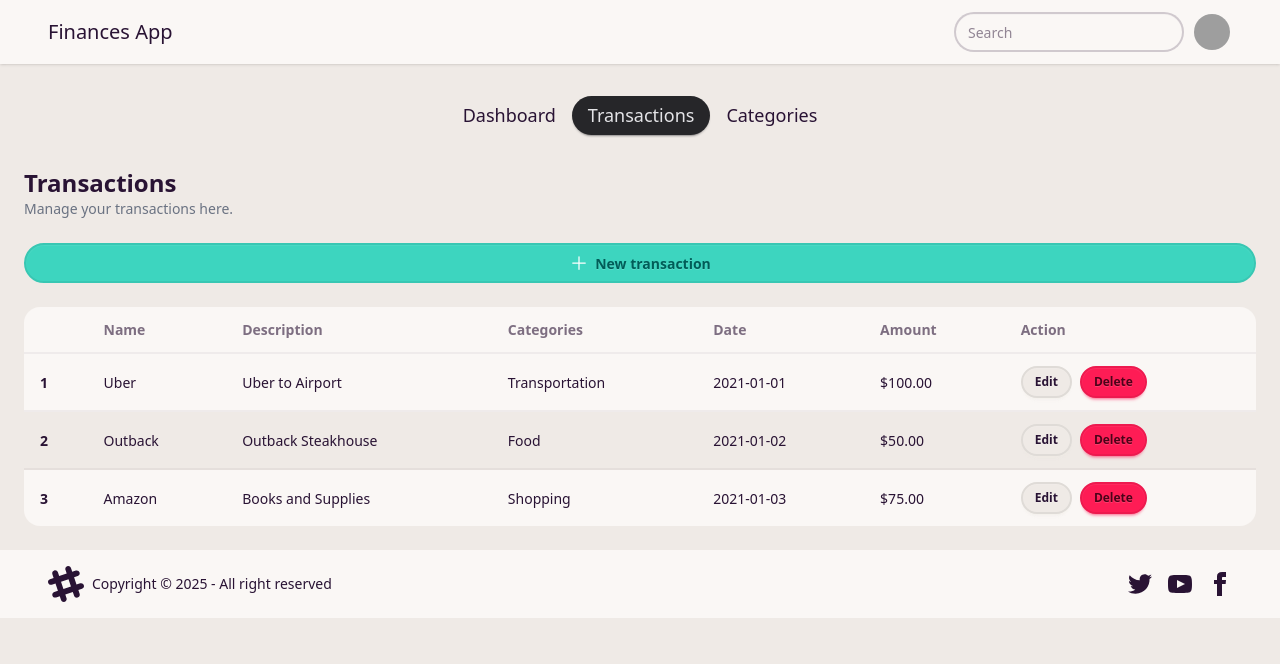
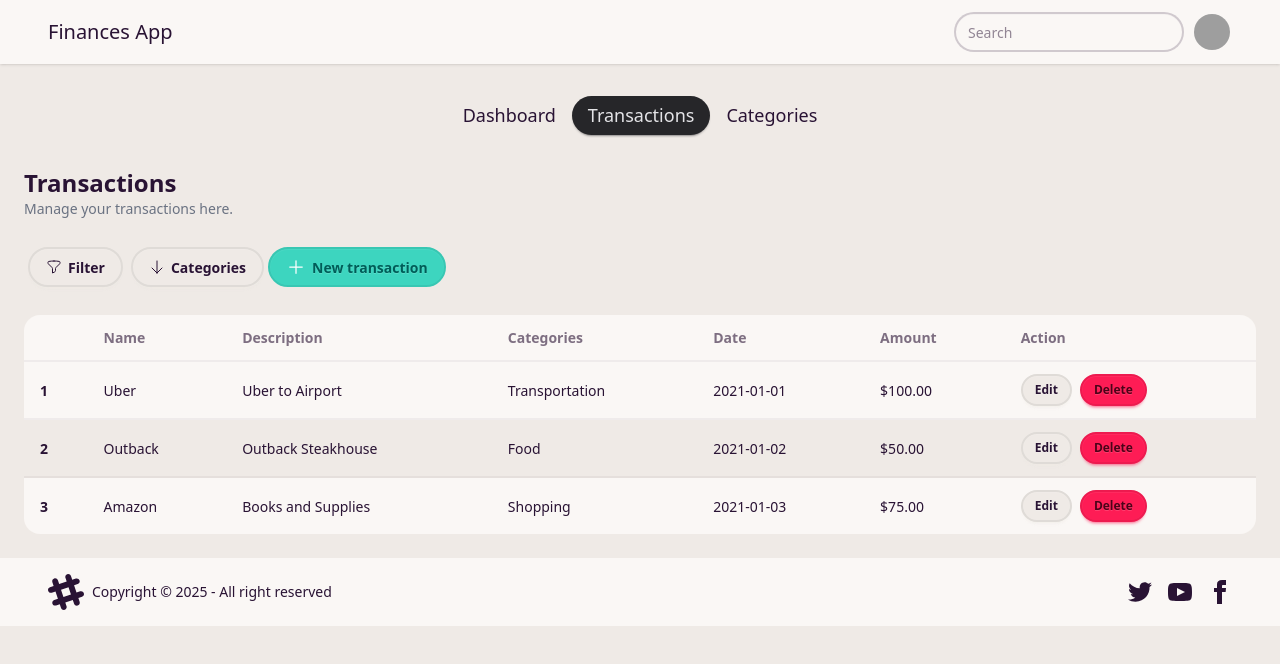
Before and after one commit to lauravitalc/finances-dashboard, a React (Vite) app in the folder finances-front/: page /transactions in a window 1280 px wide. Shown: the top 664 px of the page. Built offline with nearby package versions, Linux system fonts and the light colour scheme; grey boxes are pictures that could not be loaded.

Commit message:
feat: enhance Transactions page with filter and category dropdowns; reorganize new transaction button

```diff
--- a/finances-front/src/components/pages/Transactions.tsx
+++ b/finances-front/src/components/pages/Transactions.tsx
@@ -1,6 +1,6 @@
 import React from 'react';
 import { Card, Actions } from '../ui';
-import { PlusIcon } from '@heroicons/react/24/outline';
+import { ArrowDownIcon, FunnelIcon, PlusIcon } from '@heroicons/react/24/outline';
 
 const Transactions: React.FC = () => {
     return (
@@ -8,9 +8,27 @@ const Transactions: React.FC = () => {
             <h1 className='text-2xl font-bold'>Transactions</h1>
             <p className='text-sm text-gray-500'>Manage your transactions here.</p>
             <Card variant='default' className='mt-6'>
-                <button className="btn btn-active btn-primary">
-                    <PlusIcon className="size-5 text-white" />
-                    New transaction</button>
+                <div>
+                    <div className="dropdown dropdown-bottom">
+                        <div tabIndex={0} role="button" className="btn m-1"><FunnelIcon className="size-4"/>Filter</div>
+                        <ul tabIndex={0} className="dropdown-content menu bg-base-100 rounded-box z-1 w-52 p-2 shadow-sm">
+                            <li><a>Item 1</a></li>
+                            <li><a>Item 2</a></li>
+                        </ul>
+                    </div>
+
+                    <div className="dropdown dropdown-bottom">
+                        <div tabIndex={0} role="button" className="btn m-1"><ArrowDownIcon className="size-4"/>Categories</div>
+                        <ul tabIndex={0} className="dropdown-content menu bg-base-100 rounded-box z-1 w-52 p-2 shadow-sm">
+                            <li><a>Item 1</a></li>
+                            <li><a>Item 2</a></li>
+                        </ul>
+                    </div>
+
+                    <button className="btn btn-active btn-primary">
+                        <PlusIcon className="size-5 text-white" />New transaction
+                    </button>
+                </div>
             </Card>
             <Card variant='default' className='bg-base-100 mt-6'>
                 <div className="overflow-x-auto">
```
